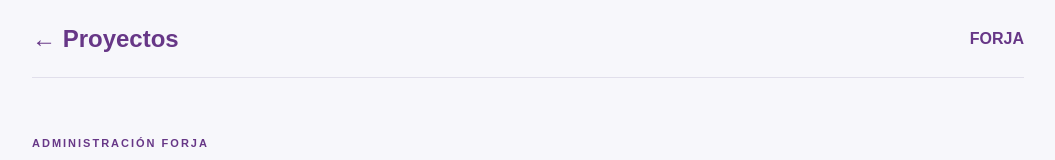
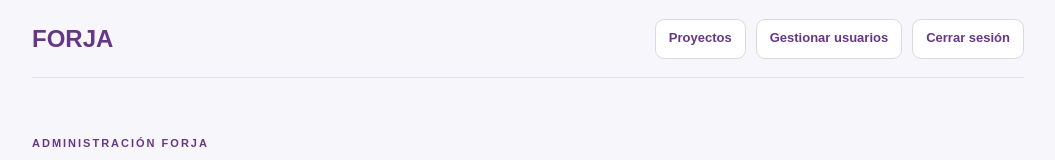
Before and after one commit to iarangou/FORJA, a Next.js app in the folder forja_frontend/: page /administracion/catalogos in a window 1280 px wide. Shown: the top 160 px of the page, without its empty margins (112-1167 px from the left). Built offline with nearby package versions, Linux system fonts and the light colour scheme; no server answers.

Commit message:
style(nav): navegación uniforme entre pantallas administrativas

```diff
--- a/forja_frontend/app/administracion/catalogos/page.tsx
+++ b/forja_frontend/app/administracion/catalogos/page.tsx
@@ -1,6 +1,7 @@
 "use client";
 import {useEffect,useState} from "react";
 import Link from "next/link";
+import LogoutButton from "@/components/auth/LogoutButton";
 import "@/styles/projects.css";
 import {ODS} from "@/lib/ods";
 
@@ -41,7 +42,7 @@ export default function ForjaCatalogsPage(){
   finally{setBusy(false)}
  }
  return <main className="forja-projects"><div className="forja-shell">
-  <nav className="forja-nav"><Link href="/proyectos">← Proyectos</Link><Link href="/">FORJA</Link></nav>
+  <nav className="forja-nav"><Link className="forja-brand" href="/proyectos">FORJA</Link><div className="forja-nav-actions"><Link className="forja-nav-action" href="/proyectos">Proyectos</Link><Link className="forja-nav-action" href="/administracion/usuarios">Gestionar usuarios</Link><LogoutButton/></div></nav>
   <div className="forja-heading">
    <span className="forja-eyebrow">ADMINISTRACIÓN FORJA</span>
    <h1>Zonas territoriales</h1>
```
